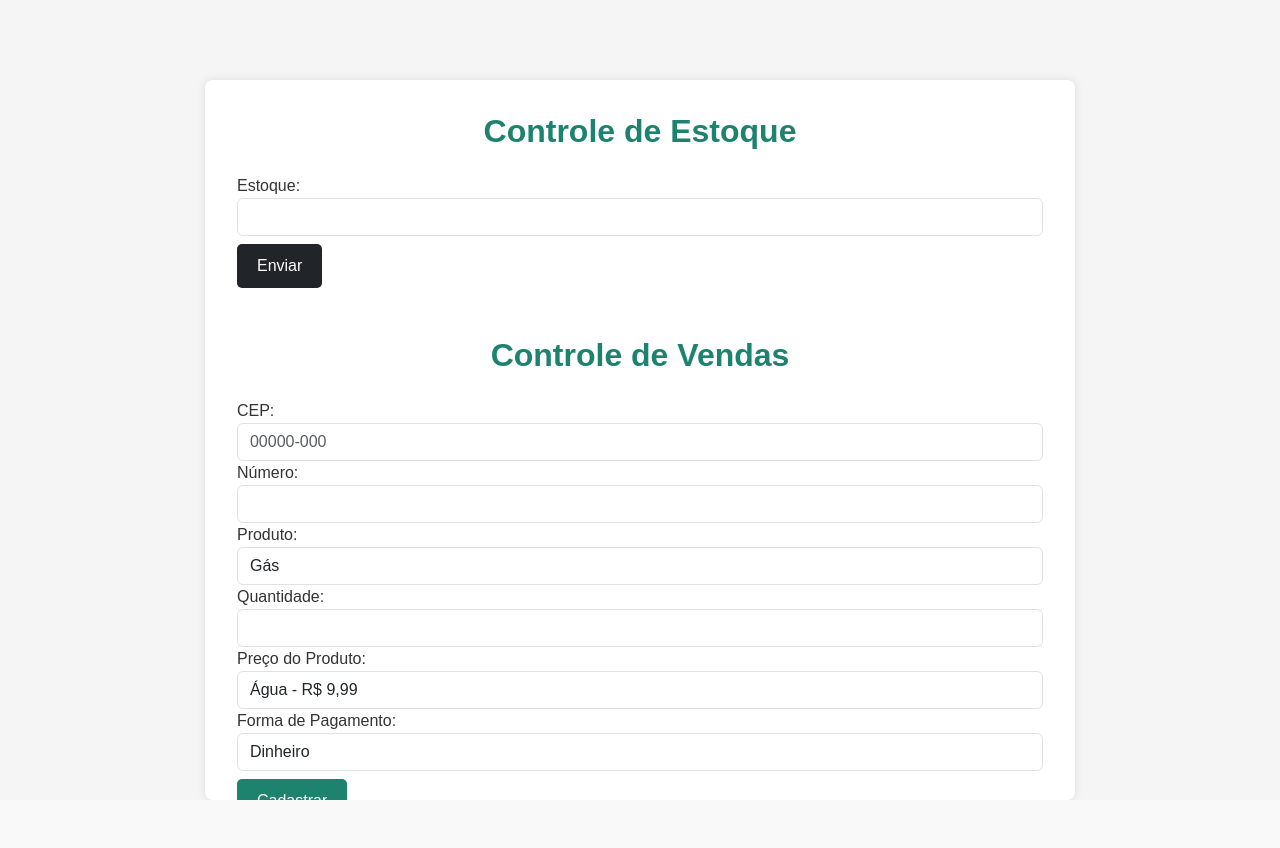
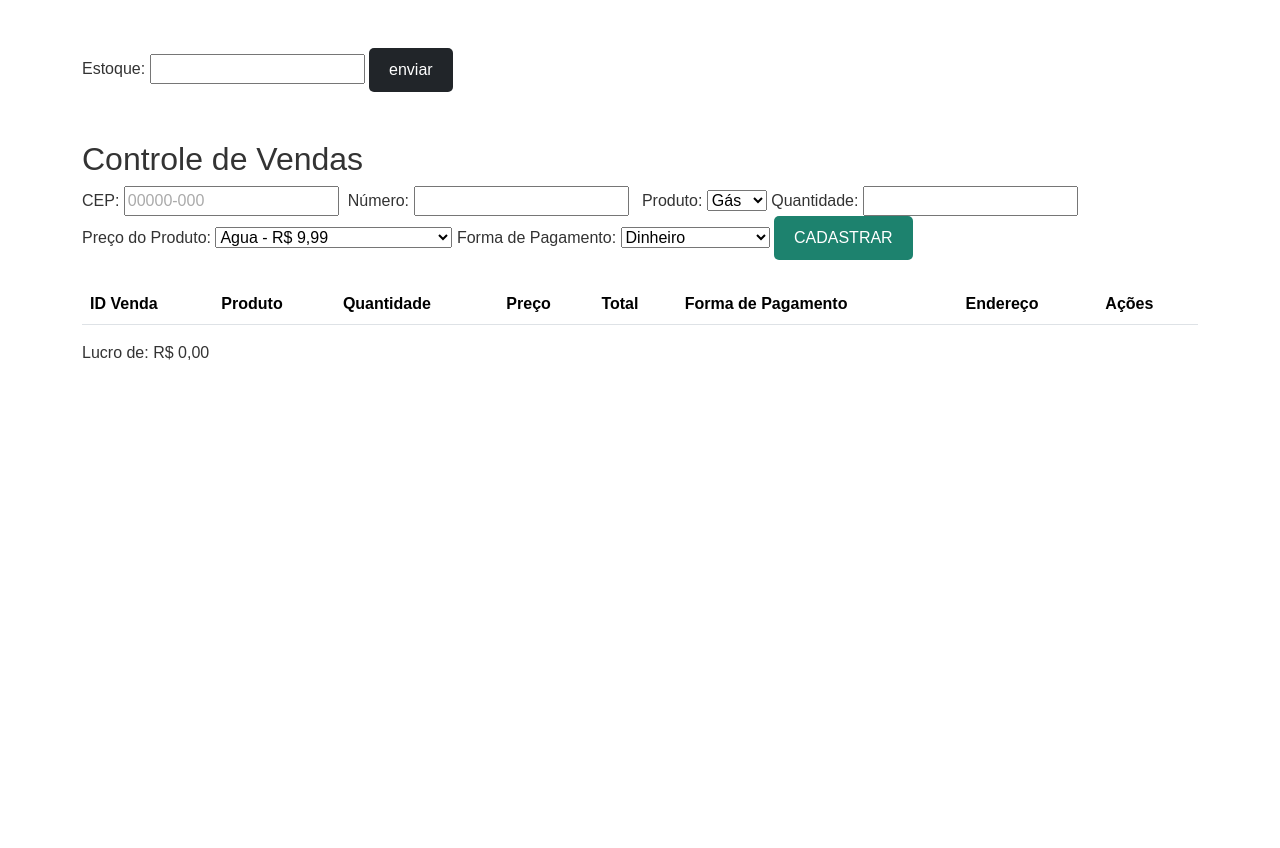
Before and after one commit to batatinhachips/AlcaGas, a PHP site: page /visao/estoque.php in a window 1280 px wide. Before the commit the page ends 800 px from the top, so only its background shows below. Run offline with PHP 8.4, Linux system fonts and the light colour scheme; data that the repository does not hold is empty; some libraries are stand-ins or nearby versions.

Commit message:
Add files via upload

```diff
--- a/visao/estoque.php
+++ b/visao/estoque.php
@@ -4,14 +4,13 @@
     <meta charset="UTF-8">
     <meta name="viewport" content="width=device-width, initial-scale=1.0">
     <link href="../recursos/css/bootstrap.min.css" rel="stylesheet">
-    <title>Controle de Vendas - Alcântara Gás</title>
-    <link rel="stylesheet" href="recursos/css/estoque.css">
+    <title>Controle de Vendas - Site de Gás</title>
     <script src="../recursos/js/jquery-3.5.1.min.js"></script>
     <script src="../recursos/js/script.js"></script>
+    <link rel="stylesheet" href="recursos/css/estoque.css">
     <script src="https://cdn.jsdelivr.net/npm/sweetalert2@10"></script>
     <script src="https://ajax.googleapis.com/ajax/libs/jquery/3.7.1/jquery.min.js"></script>
 </head>
-
 <?php
 include '../controladora/conexao.php';
 include '../modelo/vendas.php';
@@ -21,74 +20,70 @@ include "../controladora/autenticacao.php";
 $vendasRepositorio = new estoqueRepositorio($conn);
 $vendas = $vendasRepositorio->buscarTodasVendas();
 $totalVendas = $vendasRepositorio->somarTotais();
+
+
 ?>
 
-<body class="estoque-page">
-    <div class="container-estoque mt-5">
-        <h2 class="estoque-title mb-4">Controle de Estoque</h2>
-        <form action="../controladora/processar_vendas.php" method="POST" enctype="multipart/form-data" class="mb-5">
-            <div class="form-group">
-                <label for="total_produtos">Estoque:</label>
-                <input type="text" id="total_produtos" name="total_produtos" class="form-control">
-            </div>
-            <button type="submit" name="cadastro" class="btn btn-dark mt-2">Enviar</button>
+<body>
+<div class="container mt-5">
+<form action="../controladora/processar_vendas.php" method="POST" enctype="multipart/form-data">
+        <label for="total_produtos" class="titulo-campo">Estoque:</label>
+        <input type="text" id="total_produtos" name="total_produtos" class="custom-input">
+        <input type="submit" name="cadastro" class="btn btn-dark" value="enviar">
     </form>
-
-        <h2 class="estoque-title">Controle de Vendas</h2>
-        <form action="../controladora/processar_vendas.php" method="POST" enctype="multipart/form-data" class="mb-4">
-            <div class="form-group">
-                <label for="cep">CEP:</label>
-                <input type="text" id="cep" name="cep" class="form-control" required maxlength="9" placeholder="00000-000">
 </div>
 
-            <input type="hidden" id="rua" name="rua" value="<?= isset($estoque) ? $estoque->getRua() : ''; ?>">
-            <input type="hidden" id="bairro" name="bairro" value="<?= isset($estoque) ? $estoque->getBairro() : ''; ?>">
-            <input type="hidden" id="cidade" name="cidade" value="<?= isset($estoque) ? $estoque->getCidade() : ''; ?>">
 
-            <div class="form-group">
-                <label for="numero">Número:</label>
-                <input type="text" id="numero" name="numero" class="form-control" required>
-            </div>
+<div class="container mt-5">
+    <h2>Controle de Vendas</h2>
 
-            <div class="form-group">
-                <label for="produto">Produto:</label>
-                <select id="produto" name="produto" class="form-control" required>
+    <form action="../controladora/processar_vendas.php" method="POST" enctype="multipart/form-data">
+        <label for="cep" class="titulo-campo">CEP:</label>
+        <input type="text" id="cep" name="cep" class="custom-input" required maxlength="9" placeholder="00000-000">
+
+        <label for="rua"></label>
+        <input type="hidden" id="rua" name="rua" class="custom-input" value="<?= isset($estoque) ? $estoque->getRua() : ''; ?>" readonly>
+
+        <label for="numero" class="titulo-campo">Número:</label>
+        <input type="text" id="numero" name="numero" class="custom-input" required>
+
+        <label for="bairro"></label>
+        <input type="hidden" id="bairro" name="bairro" class="custom-input" value="<?= isset($estoque) ? $estoque->getBairro() : ''; ?>" readonly>
+
+        <label for="cidade"></label>
+        <input type="hidden" id="cidade" name="cidade" class="custom-input" value="<?= isset($estoque) ? $estoque->getCidade() : ''; ?>" readonly>
+
+        <label for="produto" class="titulo-campo">Produto:</label>
+        <select id="produto" name="produto" class="custom-input" required>
             <option value="Gás">Gás</option>
-                    <option value="Agua">Água</option>
+            <option value="Agua">Agua</option>
         </select>
-            </div>
 
-            <div class="form-group">
-                <label for="quantidade">Quantidade:</label>
-                <input type="number" id="quantidade" name="quantidade" class="form-control" required>
-            </div>
+        <label for="quantidade" class="titulo-campo">Quantidade:</label>
+        <input type="number" id="quantidade" name="quantidade" class="custom-input" required>
 
-            <div class="form-group">
-                <label for="preco">Preço do Produto:</label>
-                <select id="preco" name="preco" class="form-control" required>
-                    <option value="10.00">Água - R$ 9,99</option>
+        <label for="preco" class="titulo-campo">Preço do Produto:</label>
+        <select id="preco" name="preco" class="custom-input" required>
+        <option value="10.00">Agua - R$ 9,99</option>
             <option value="85.00">Gás Nacional 13kg - R$ 84,99</option>
             <option value="95.00">Gás Liquigas 13kg - R$ 94,99</option>
             <option value="220.00">Gás 20kg - R$ 219,99</option>
             <option value="420.00">Gás 45kg - R$ 419,99</option>
         </select>
-            </div>
 
-            <div class="form-group">
-                <label for="formaPagamento">Forma de Pagamento:</label>
-                <select id="formaPagamento" name="formaPagamento" class="form-control" required>
+        <label for="formaPagamento" class="titulo-campo">Forma de Pagamento:</label>
+        <select id="formaPagamento" name="formaPagamento" class="custom-input" required>
             <option value="Dinheiro">Dinheiro</option>
             <option value="Cartão de Crédito">Cartão de Crédito</option>
             <option value="Cartão de Débito">Cartão de Débito</option>
             <option value="PIX">PIX</option>
         </select>
-            </div>
 
-            <button type="submit" name="cadastro" class="btn btn-primary mt-2">Cadastrar</button>
+        <input type="submit" name="cadastro" class="btn btn-primary" value="CADASTRAR">
     </form>
 
-        <table class="table-estoque table table-striped mt-4" id="tabelaVendas">
-            <thead class="thead-dark">
+    <table class="table mt-4" id="tabelaVendas">
+        <thead>
             <tr>
                 <th>ID Venda</th>
                 <th>Produto</th>
@@ -115,25 +110,24 @@ $totalVendas = $vendasRepositorio->somarTotais();
                     <strong>Bairro:</strong> <?= $venda->getBairro() ?><br>
                     <strong>Cidade:</strong> <?= $venda->getCidade() ?>
                 </td>
-                    <td class="alinha_botao">
-                        <form action="../controladora/processar_exclusao.php" method="POST" class="d-inline">
+
+                <td>
+                    <form action="../controladora/processar_exclusao.php" method="POST" style="margin-top: 10px;">
                         <input type="hidden" name="id" value="<?= $venda->getId(); ?>">
                         <input type="hidden" name="tipo" value="vendas">
-                            <button type="submit" class="btn btn-danger btn-sm">Excluir</button>
+                        <input type="submit" class="botao-excluir" value="Excluir" style="background-color: red; color: white; border: none; border-radius: 15px; padding: 6px 8px; font-weight: 500; font-family: Poppins, sans-serif; transition: background-color 0.3s;">
                     </form>
-                        <form action="../visao/editar_estoque.php" method="POST" class="d-inline">
+                    <form action="../visao/editar_estoque.php" method="POST" style="margin-bottom: 10px;">
                         <input type="hidden" name="id" value="<?= $venda->getId(); ?>">
-                            <button type="submit" class="btn btn-success btn-sm">Editar</button>
+                        <input type="submit" class="botao-editar" value="Editar" style="background-color: green; color: white; border: none; border-radius: 15px; padding: 6px 11px; font-weight: 500; font-family: Poppins, sans-serif;">
                     </form>
                 </td>
             </tr>
         <?php endforeach; ?>
         </tbody>
     </table>
-
-        <div class="alert alert-info mt-4">
     <?php echo "Lucro de: R$ " . number_format($totalVendas, 2, ',', '.'); ?>
 </div>
-    </div>
+
 </body>
 </html>
```
Lines whose indentation alone changed are shown as unchanged.
